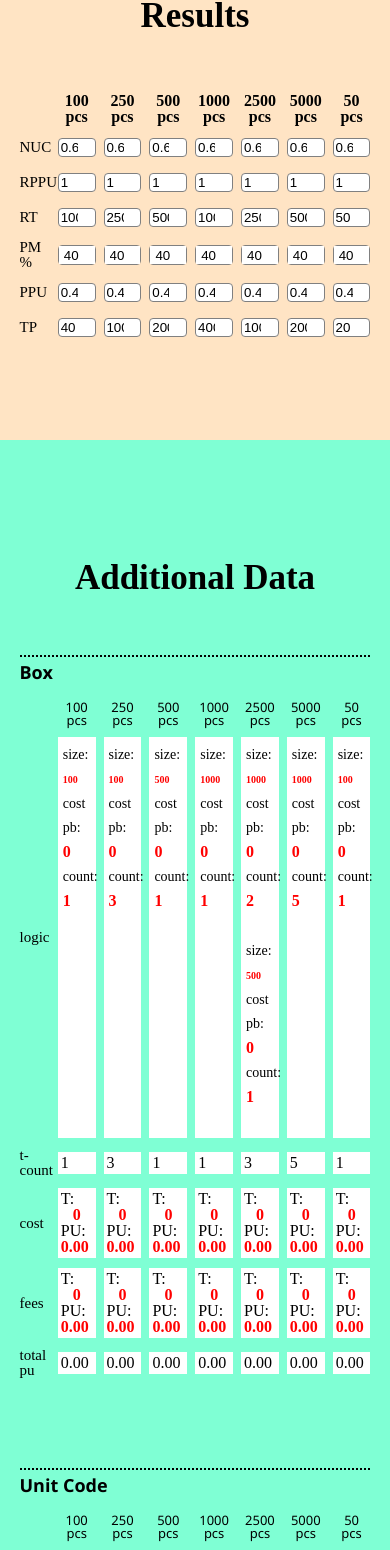
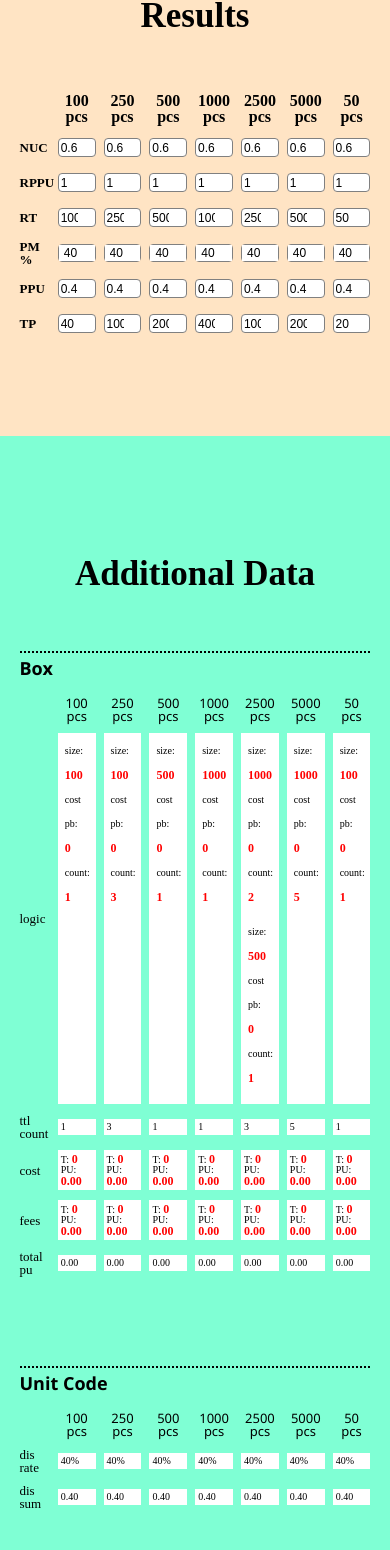
Before and after one commit to webdev-dave/bizzbuzz-custom-calculator, a React (Create React App) app: page / in a window 390 px wide. Shown: the part 917-2467 px from the top of the page. Built offline with nearby package versions, Linux system fonts and the light colour scheme.

Commit message:
complete additional data mobile layout

```diff
--- a/src/assets/helpers/helperFunctions.js
+++ b/src/assets/helpers/helperFunctions.js
@@ -23,7 +23,9 @@ export const injectColumnQuantityHeaders = (columnsArray, quantitiesArray) => {
   return columnsArray.map((column, i) => {
       return (
         <h5 className="pcs-head" id={"pcs-head-" + i} key={"pcs-head-" + i}>
-          {quantitiesArray[i] + " pcs"}
+          {quantitiesArray[i]}
+          <br className="mobile-text-break" />
+          { " pcs"}
         </h5>
       );
     })
--- a/src/assets/styles/app.css
+++ b/src/assets/styles/app.css
@@ -36,9 +36,6 @@ p {
   font-size: 1.6rem;
 }
 
-p.mobile-text {
-  font-size: 0.5rem;
-}
 
 
 button {
@@ -369,15 +366,6 @@ p.cost-pb{
   font-size: 1.6rem;
 }
 
-@media only screen and (max-width: 650px) {
-  #additional-data-grid span.colored-text.mobile-text {
-    font-size: 1rem;
-  }
-  .additional-data-text-container {
-    margin: 0.3rem 0.2rem 2.5rem 0.2rem;
-  }
-}
-
 /* ------------------------------------------------------------------ Box Logic  */
 
 #additional-data-grid .box-logic {
@@ -389,12 +377,12 @@ p.cost-pb{
 
 /* ------------------------------------------------------------------------ universal-mobile */
 
-.mobile-abbreviation, .mobile-btn {
+.mobile-abbreviation, .mobile-text-break {
   display: none;
 }
 
 @media only screen and (max-width: 850px) {
-  .mobile-btn {
+  .mobile-text-break {
     display: block;
   }
 }
@@ -414,6 +402,7 @@ p.cost-pb{
     /* font-weight: 600; */
   }
 }
+
 
 /* ------------------------------------------------------------------------ mobile grid styles */
 @media only screen and (max-width: 750px) {
@@ -454,3 +443,42 @@ p.cost-pb{
 
     }
 }
+
+
+@media only screen and (max-width: 560px) {
+
+  #results-container h6.row-head {
+    font-size: 1.3rem;
+    font-weight: 600;
+  }
+
+  #results-container input {
+    font-size: 1.2rem;
+  }
+
+}
+
+
+
+/* ------------------------------------------------------------------------ additional-data-mobile */
+
+@media only screen and (max-width: 750px) {
+
+  .additional-data p {
+    font-size: 1rem;
+  }
+
+  .additional-data h6.row-head {
+    font-size: 1.3rem;
+  }
+
+  .additional-data-text-container p, .box-fees-text-container p, .box-cost-text-container p {
+    font-size: 1rem;
+  }
+
+  #additional-data-grid span.colored-text {
+    font-size: 1.2rem;
+  }
+
+
+}
--- a/src/components/additionalData/AdditionalData.js
+++ b/src/components/additionalData/AdditionalData.js
@@ -3,7 +3,6 @@ import { columnsArr } from "../../assets/helpers/helperArrays";
 import { injectColumnQuantityHeaders } from "../../assets/helpers/helperFunctions";
 import { selectQuantity } from "../main/mainSlice";
 import BoxLogic from "./Box/BoxLogic";
-import BoxCount from "./Box/BoxCount";
 import BoxFees from "./Box/BoxFees";
 import UnitCodeDiscountRate from "./UnitCode/UnitCodeDiscountRate";
 import UnitCodeDiscountSum from "./UnitCode/UnitCodeDiscountSum";
@@ -25,6 +24,7 @@ import BoxNUC from "./NetUnitCost/BoxNUC";
 import TotalNUC from "./NetUnitCost/TotalNUC";
 import BoxTotalPerUnit from "./Box/BoxTotalPerUnit";
 import BoxCost from "./Box/BoxCost";
+import TotalBoxCount from "./Box/TotalBoxCount";
 
 
 const AdditionalData = () => {
@@ -49,10 +49,11 @@ const AdditionalData = () => {
             />
           );
         })}
-        <h6 className="row-head">t-count</h6>
+
+        <h6 className="row-head">ttl count</h6>
         {columnsArr.map((column, i) => {
           return (
-            <BoxCount
+            <TotalBoxCount
               columnIndex={i}
               id={"box-count-col" + i}
               key={"box-count-col" + i}
--- a/src/components/additionalData/Box/BoxCost.js
+++ b/src/components/additionalData/Box/BoxCost.js
@@ -10,7 +10,7 @@ const BoxCost = ({ id, columnIndex }) => {
   return (
     <div className="grid-child box-fees" id={id}>
       <div className="box-fees-text-container">
-        <p>T: <span className="colored-text">&#160;&#160;&#160;{totalBoxCost}</span></p>
+        <p>T: <span className="colored-text">{totalBoxCost}</span></p>
         <p>PU: <span className="colored-text">{boxCostPerUnit.toFixed(2)}</span></p>
       </div>
     </div>
--- a/src/components/additionalData/Box/BoxFees.js
+++ b/src/components/additionalData/Box/BoxFees.js
@@ -11,7 +11,7 @@ const BoxFees = ({ id, columnIndex }) => {
   return (
     <div className="grid-child box-fees" id={id}>
       <div className="box-fees-text-container">
-        <p>T: <span className="colored-text">&#160;&#160;&#160;{totalBoxFees}</span></p>
+        <p>T: <span className="colored-text">{totalBoxFees}</span></p>
         <p>PU: <span className="colored-text">{boxFeesPerUnit.toFixed(2)}</span></p>
       </div>
     </div>
--- a/src/components/additionalData/Box/BoxLogic.js
+++ b/src/components/additionalData/Box/BoxLogic.js
@@ -20,19 +20,19 @@ const BoxLogic = ({ id, columnIndex }) => {
     currentBoxSizesArr &&
     currentBoxSizesArr.map((boxSizeKey, i) => {
       return (
-        <div key={"box-logic" + i} className="additional-data-text-container mobile-text">
+        <div key={"box-logic" + i} className="additional-data-text-container">
           <p>
-            <span>size: </span>
-            <span className="colored-text mobile-text">{boxSizeKey.slice(8)}</span>
+            size: <br className="mobile-text-break" />
+            <span className="colored-text">{boxSizeKey.slice(8)}</span>
           </p>
           <p>
-            <span>cost pb: </span>
+            cost pb: <br className="mobile-text-break" />
             <span className="colored-text">
               {currentBoxDataObj[boxSizeKey].boxPrice}
             </span>
           </p>
           <p>
-            <span>count: </span>
+            count: <br className="mobile-text-break" />
             <span className="colored-text">
              {currentBoxDataObj[boxSizeKey].boxCount}
             </span>
--- a/src/components/additionalData/Box/BoxCount.js
+++ b/src/components/additionalData/Box/TotalBoxCount.js
@@ -1,7 +1,7 @@
 import { useSelector } from "react-redux";
 import { selectAdditionalData } from "../../main/mainSlice";
 
-const BoxCount = ({ id, columnIndex }) => {
+const TotalBoxCount = ({ id, columnIndex }) => {
   const additionalDataArr = useSelector(selectAdditionalData);
   const boxCount = additionalDataArr[columnIndex].totalBoxCount;
 
@@ -12,4 +12,4 @@ const BoxCount = ({ id, columnIndex }) => {
   );
 };
 
-export default BoxCount;
+export default TotalBoxCount;
--- a/src/components/input/Input.js
+++ b/src/components/input/Input.js
@@ -83,7 +83,7 @@ const Input = () => {
             }
           }}
         >
-          + <br className="mobile-btn" /> Box
+          + <br className="mobile-text-break" /> Box
         </button>
         <button
           className="remove-box box-btn"
@@ -99,7 +99,7 @@ const Input = () => {
             }
           }}
         >
-          - <br className="mobile-btn" /> Box
+          - <br className="mobile-text-break" /> Box
         </button>
         {/* Handling Fees */}
 
@@ -133,7 +133,7 @@ const Input = () => {
             handlingAmount < 5 && setHandlingAmount(handlingAmount + 1);
           }}
         >
-          + <br className="mobile-btn" /> Fee
+          + <br className="mobile-text-break" /> Fee
         </button>
         <button
           className="remove-fee handling-btn"
@@ -143,7 +143,7 @@ const Input = () => {
             handlingAmount > 1 && dispatch(updateNetUnitCost({}));
           }}
         >
-          - <br className="mobile-btn" /> Fee
+          - <br className="mobile-text-break" /> Fee
         </button>
         {/* input-grid closer */}
       </div>
```
